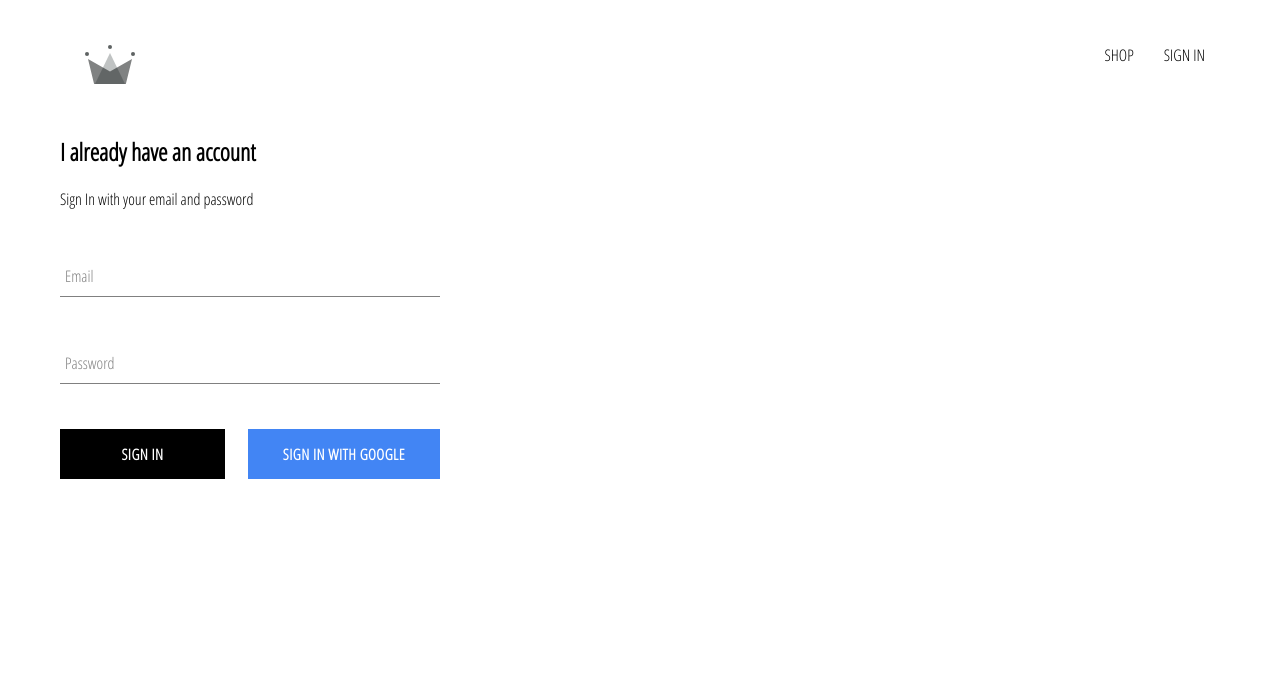
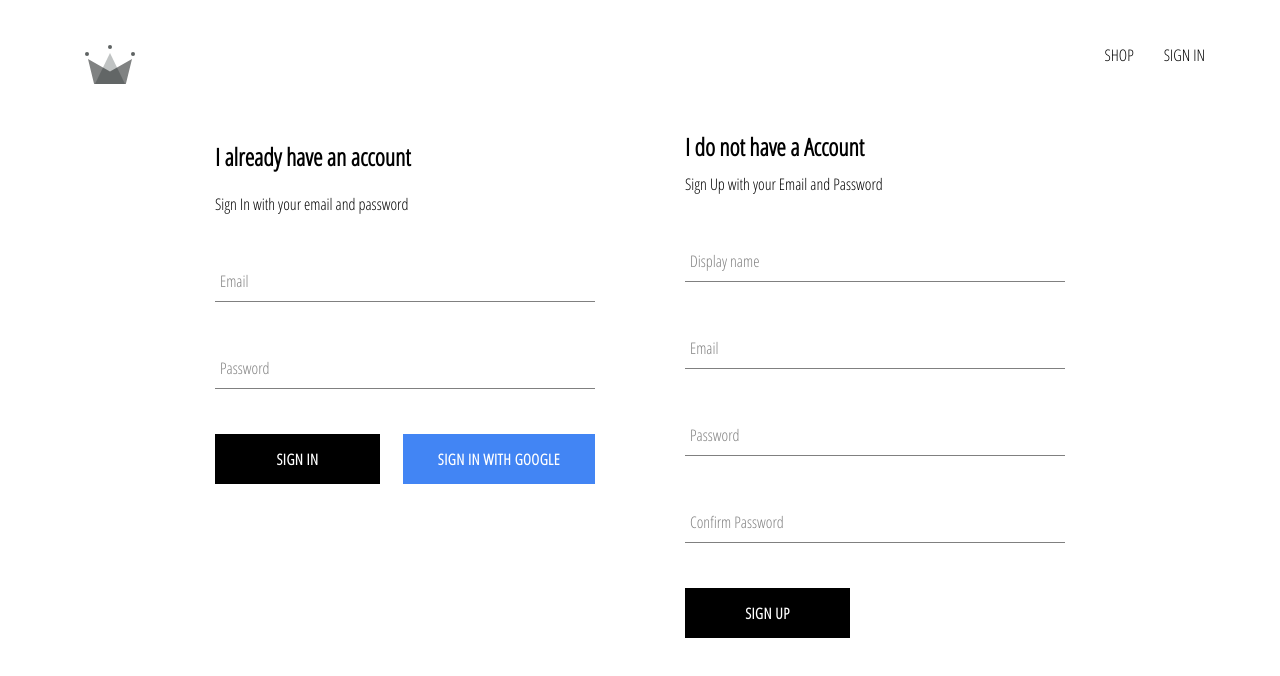
Before and after one commit to rahulv055/crown-clothing, a React (Create React App) app: page /signin in a window 1280 px wide. Shown: the top 676 px of the page. Built offline with nearby package versions, Linux system fonts and the light colour scheme; no server answers.

Commit message:
implemented Sign In and Sign Up component and functionality

```diff
--- a/src/components/sign-in/sign-in.components.jsx
+++ b/src/components/sign-in/sign-in.components.jsx
@@ -3,7 +3,7 @@
 import FormImport from '../../components/form-input/form-input.components'
 import FormInput from '../../components/form-input/form-input.components';
 import CustomButton from '../../components/custom-button/custom-button.components';
-import { signInWithGoogle } from '../../firebase/firebase.utils';
+import { signInWithGoogle,auth } from '../../firebase/firebase.utils';
 
 import './sign-in.styles.scss'
 
@@ -14,12 +14,19 @@
         this.state = {
             email:"",
             password:"",
-
         }
     }
-    handleSubmit = event => {
+    handleSubmit = async event => {
         event.preventDefault();
-       this.setState({ email:'',password:''});
+        const {email,password} = this.state;
+
+        try{
+            await auth.signInWithEmailAndPassword(email,password);
+            this.setState({ email:'',password:''});
+        }catch(error){
+            console.log(error);
+        }
+
     }
 
     handleChange = event => {
--- /dev/null
+++ b/src/components/sign-up/sign-up.components.jsx
@@ -0,0 +1,87 @@
+import React from 'react';
+import FormInput from '../../components/form-input/form-input.components'
+import CustomButton from '../../components/custom-button/custom-button.components'
+
+import {auth,createUserProfileDocument} from '../../firebase/firebase.utils'
+import './sign-up.styles.scss'
+
+
+class SignUp extends React.Component {
+
+    constructor(){
+        super();
+        this.state = {
+            displayName:'',
+            email:'',
+            password:'',
+            confirmPassword:''
+        }
+    }
+
+    handleSubmit = async event => {
+        event.preventDefault();
+        const {displayName,email,password,confirmPassword}=this.state;
+
+      if(password!==confirmPassword){
+          alert("password do not match");
+          return;
+      }
+
+      try{
+      const {user} = await auth.createUserWithEmailAndPassword(email,password);
+      await createUserProfileDocument(user,{displayName});
+      this.setState({
+        displayName:'',
+        email:'',
+        password:'',
+        confirmPassword:''
+    });
+      }catch(error){
+           console.log(error);
+      }
+    }
+    handleChange = event => {
+        const { value, name} = event.target;
+
+        this.setState({ [name] : value});
+    }
+
+    render(){
+        const {displayName,email,password,confirmPassword}=this.state;
+        return (
+            <div className="sign-up">
+                <h2 className="title">I do not have a Account</h2>
+                <span>Sign Up with your Email and Password</span>
+                <form onSubmit={this.handleSubmit}>
+                <FormInput
+                type="text"
+                name="displayName"
+                label="Display name"
+                onChange={this.handleChange}
+                value={displayName} required/>
+                <FormInput type="email" name="email" label="Email"
+                onChange={this.handleChange} value={email} required/>
+                    <FormInput
+                    type="password"
+                    name="password"
+                    label="Password"
+                    onChange={this.handleChange}
+                    value={password}
+                    required
+                    />
+                    <FormInput
+                    type="password"
+                    name="confirmPassword"
+                    label="Confirm Password"
+                    onChange={this.handleChange}
+                    value={confirmPassword}
+                    required
+                    />
+                    <CustomButton type="submit" >Sign UP</CustomButton>
+                </form>
+            </div>
+        )
+    }
+}
+
+export default SignUp;
--- /dev/null
+++ b/src/components/sign-up/sign-up.styles.scss
@@ -0,0 +1,9 @@
+.sign-up {
+    width: 380px;
+    display: flex;
+    flex-direction: column;
+
+    .title {
+        margin: 10px 0;
+    }
+}
--- a/src/pages/sign-in-and-sign-up/sign-in-and-sign-up.components.jsx
+++ b/src/pages/sign-in-and-sign-up/sign-in-and-sign-up.components.jsx
@@ -1,11 +1,13 @@
 import React from 'react';
 import SignIn from '../../components/sign-in/sign-in.components'
+import SignUp from '../../components/sign-up/sign-up.components'
 
 import "./sign-in-and-sign-up.styles.scss";
 
 const SignInAndSignUpPage = () => (
     <div className="sign-in-and-sign-up">
        <SignIn/>
+       <SignUp/>
     </div>
 )
 
--- a/src/pages/sign-in-and-sign-up/sign-in-and-sign-up.styles.scss
+++ b/src/pages/sign-in-and-sign-up/sign-in-and-sign-up.styles.scss
@@ -0,0 +1,6 @@
+.sign-in-and-sign-up {
+    width: 850px;
+    display: flex;
+    justify-content: space-between;
+    margin: 30px auto;
+}
```
